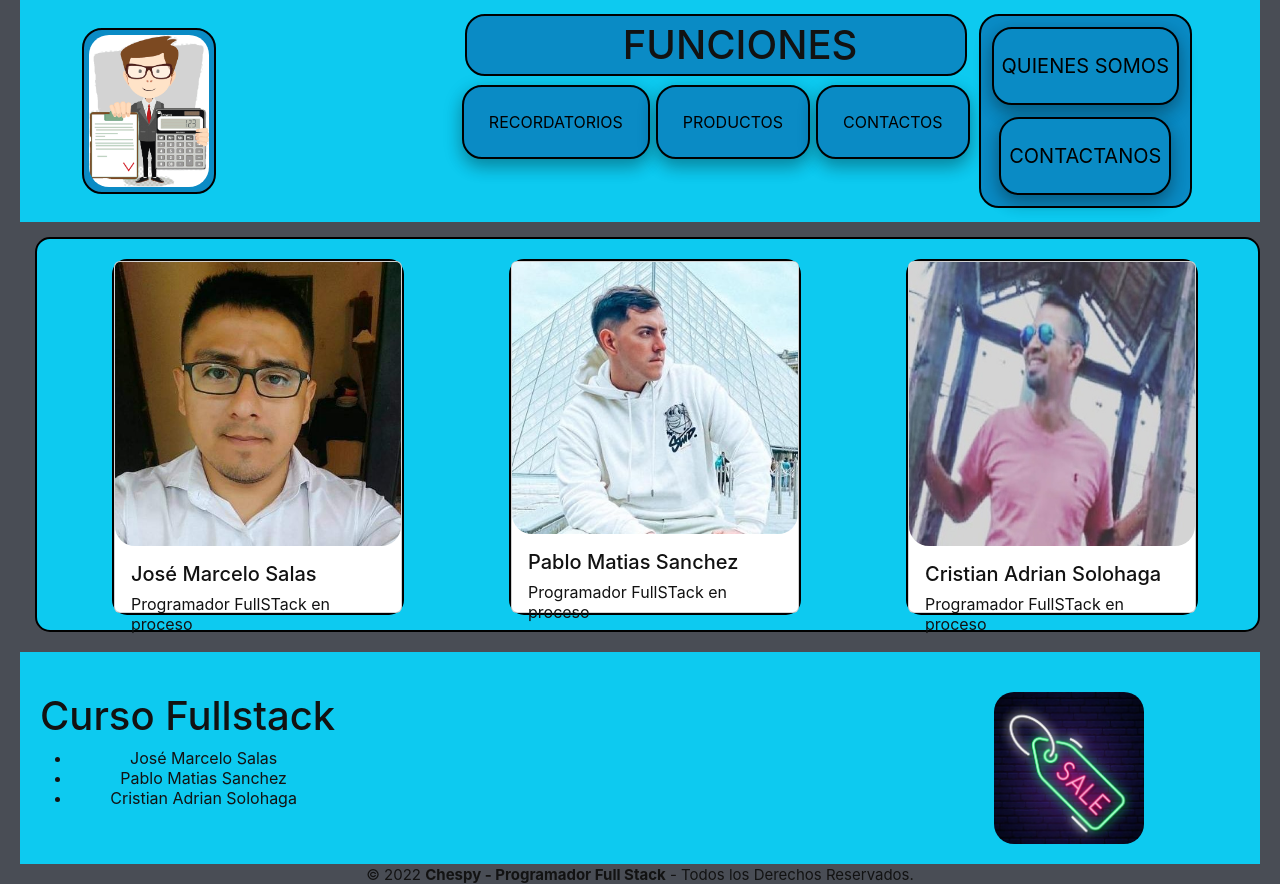
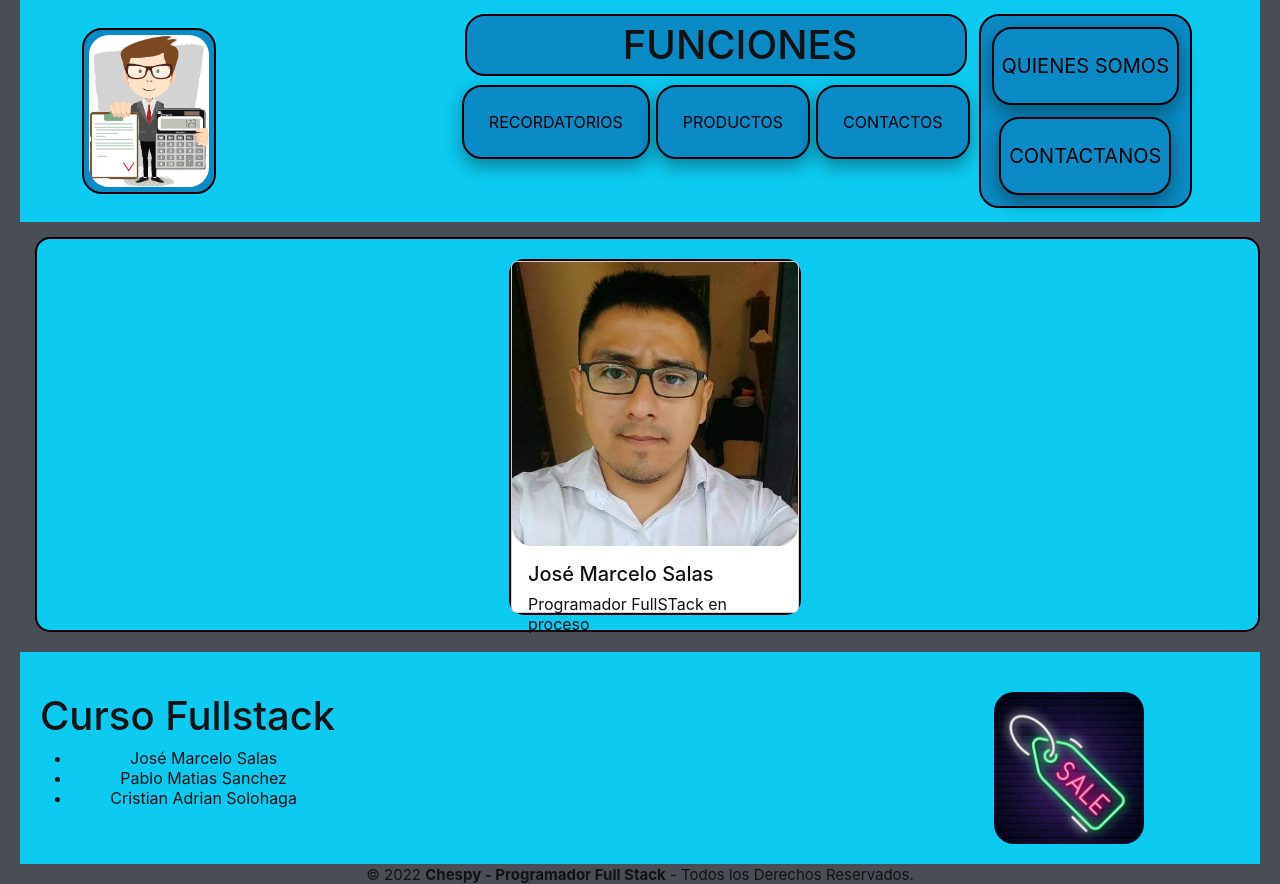
Before and after one commit to josemasa/REACT-TP-HERRAMIENTASVENDEDOR, a React (Vite) app in the folder frontend/: page /qs in a window 1280 px wide. Built offline with nearby package versions, Linux system fonts and the light colour scheme.

Commit message:
cambie pass

```diff
--- a/frontend/src/components/Login/Login.jsx
+++ b/frontend/src/components/Login/Login.jsx
@@ -32,7 +32,7 @@ const Login = ({ setUserState }) => {
     });
 
 */
-    if (user.username == "cristian" && user.password == "cristian") {
+    if (user.username == "marcelo" && user.password == "marcelo") {
       navigate("/contactos");
     } else {
       alert("falló");
--- a/frontend/src/components/Qsbody.jsx
+++ b/frontend/src/components/Qsbody.jsx
@@ -19,24 +19,7 @@ const Qsbody = () => {
             </Card.Body>
           </Card>
         </div>
-        <div className="div2">
-          <Card style={{ width: "18rem", height: "22rem" }}>
-            <Card.Img variant="top" src={matu} />
-            <Card.Body>
-              <Card.Title>Pablo Matias Sanchez</Card.Title>
-              <Card.Text>Programador FullSTack en proceso</Card.Text>
-            </Card.Body>
-          </Card>
-        </div>
-        <div className="div2">
-          <Card style={{ width: "18rem", height: "22rem" }}>
-            <Card.Img variant="top" src={cris} />
-            <Card.Body>
-              <Card.Title>Cristian Adrian Solohaga </Card.Title>
-              <Card.Text>Programador FullSTack en proceso</Card.Text>
-            </Card.Body>
-          </Card>
-        </div>
+
       </div>
     </QS>
   );
```
